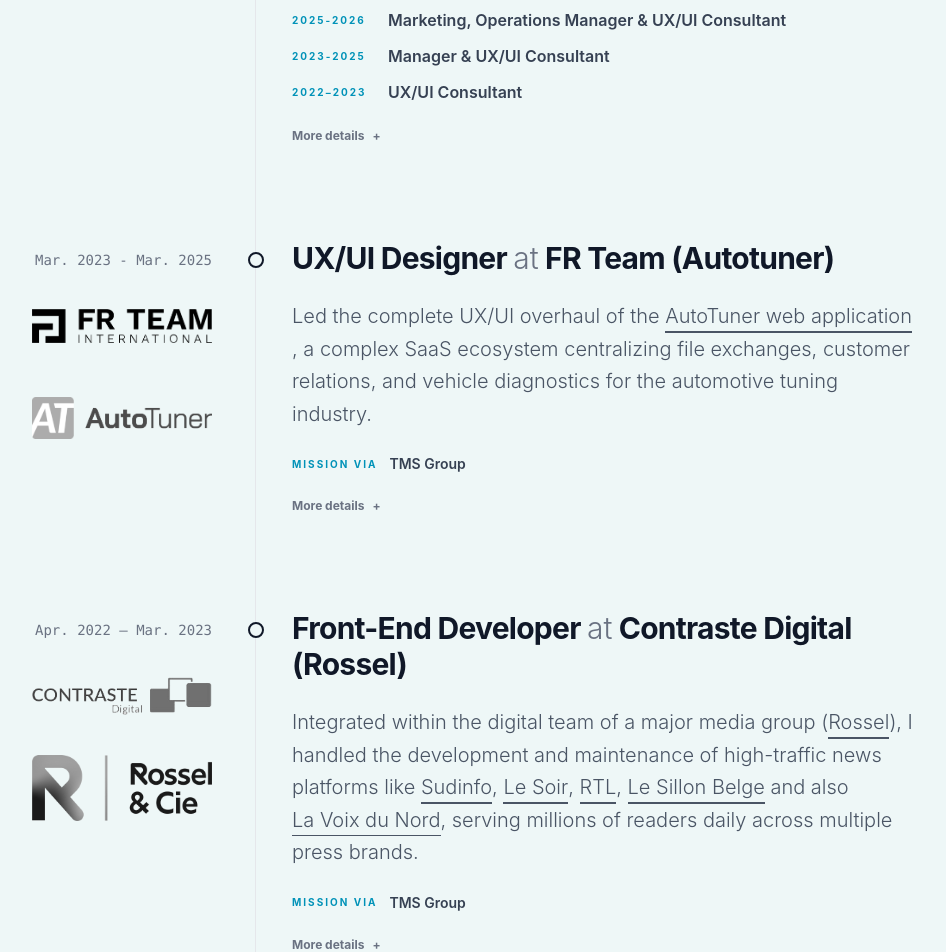
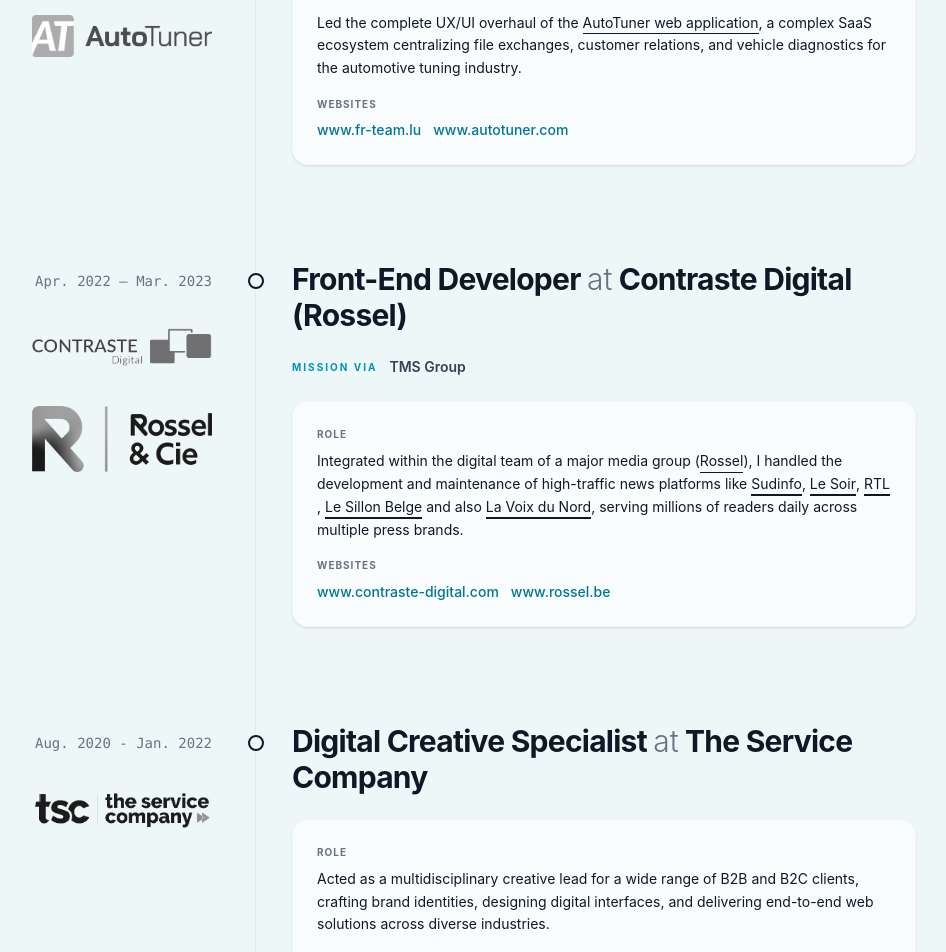
Before and after one commit to sovetkevin/kevin-sovet-portfolio-next, a Next.js app: page / in a window 1280 px wide. Shown: the part 1820-2772 px from the top of the page, without its empty margins (268-1214 px from the left). Built offline with nearby package versions, Linux system fonts and the light colour scheme.

Commit message:
feat/refactor-information-displayed-in-experience-section

```diff
--- a/components/Experience.tsx
+++ b/components/Experience.tsx
@@ -32,7 +32,7 @@
         <h2 className="text-4xl md:text-6xl font-bold text-gray-900 leading-[1.1] tracking-tighter md:col-span-2">
         Over a decade, I have been building bridges between human emotion and technological innovation.
         </h2>
-        <div className="text-xl text-gray-600 leading-relaxed max-w-2xl font-light md:col-span-1 md:self-end">
+        {/* <div className="text-xl text-gray-600 leading-relaxed max-w-2xl font-light md:col-span-1 md:self-end">
           <ul className="space-y-4">
             <li className="group flex items-start gap-4">
               <span className="mt-4 h-[2px] w-10 bg-gray-300 transition-all duration-300 group-hover:w-16 group-hover:bg-cyan-500" />
@@ -53,19 +53,20 @@
               </p>
             </li>
           </ul>
-        </div>
+        </div> */}
       </AnimatedSection>
 
       <div className="relative pt-12">
         <div className="absolute left-[34px] lg:left-[427px] top-0 bottom-0 w-[1px] bg-gray-200"></div>
+        <div className="space-y-24">
 
-        <div className="space-y-24">
           {visibleExperiences.map((item, index) => {
             const hasDetails = item.bottomLine || item.valueAdd || item.website;
 
             return (
               <AnimatedSection key={index} className="grid grid-cols-1 lg:grid-cols-[400px_1fr] gap-8 lg:gap-16 items-start">
                 <div className="flex flex-row justify-between items-center lg:flex-col lg:items-end lg:justify-start gap-2 pr-4 pt-2.5">
+
                   <span className="text-gray-500 font-mono text-sm">{item.year}</span>
                   {item.logo && item.logo.length > 0 && (
                     <div className="lg:flex flex-row lg:flex-col hidden items-center lg:items-end gap-2 lg:gap-3 lg:mt-2">
@@ -90,25 +91,7 @@
                       {item.role} <span className="font-light text-gray-500 tracking-normal">at</span> {item.company}
                     </h3>
 
-
-
-                    <p className="text-gray-600 leading-relaxed text-xl max-w-2xl font-light">
-                      {linkify(item.description)}
-                    </p>
-
-
-                    {item.subRoles && (
-                      <div className="space-y-3">
-                        {item.subRoles.map((sub, i) => (
-                          <div key={i} className="flex gap-4 items-center">
-                            <span className="text-[10px] font-bold tracking-[0.2em] text-cyan-600 min-w-[80px] uppercase">{sub.year}</span>
-                            <span className="text-gray-700 font-semibold">{sub.title}</span>
-                          </div>
-                        ))}
-                      </div>
-                    )}
-
-{item.missionVia && (
+                    {item.missionVia && (
                       <div className="flex gap-3 items-center text-sm">
                         <span className="text-[10px] font-bold tracking-[0.2em] text-cyan-600 uppercase">
                           {item.missionVia.label}
@@ -119,49 +102,21 @@
                       </div>
                     )}
 
-                    {hasDetails && (
-                      <button
-                        type="button"
-                        onClick={() =>
-                          setExpandedDetails(prev => ({
-                            ...prev,
-                            [index]: !prev[index],
-                          }))
-                        }
-                        className="text-xs font-bold flex items-center gap-2 group/btn cursor-pointer bg-transparent border-none p-0 mt-1"
-                        aria-expanded={!!expandedDetails[index]}
-                      >
-                        <span className="transition-colors text-gray-500 group-hover/btn:text-cyan-600">
-                          {expandedDetails[index] ? 'Less details' : 'More details'}
-                        </span>
-                        <span
-                          className={`transition-all text-gray-500 group-hover/btn:text-cyan-600 ${
-                            expandedDetails[index]
-                              ? 'group-hover/btn:-translate-y-[1px]'
-                              : 'group-hover/btn:translate-y-[1px]'
-                          }`}
-                          aria-hidden="true"
-                        >
-                          {expandedDetails[index] ? '−' : '+'}
-                        </span>
-                      </button>
-                    )}
-                    {hasDetails && expandedDetails[index] && (
-                      <div className="bg-white/60 p-6 rounded-2xl border border-gray-100/60 shadow-sm max-w-2xl mt-6 space-y-4">
+                    <div className="bg-white/60 p-6 rounded-2xl border border-gray-100/60 shadow-sm max-w-2xl mt-6 space-y-4">
                         {item.bottomLine && (
                           <p className="text-gray-900 text-sm leading-relaxed">
-                            <span className="font-bold uppercase tracking-widest text-[10px] text-gray-500 block mb-2">What I did</span>
-                            {item.bottomLine}
+                            <span className="font-bold uppercase tracking-widest text-[10px] text-gray-500 block mb-2">Role</span>
+                            {linkify(item.bottomLine)}
                           </p>
                         )}
-                        {item.valueAdd && (
+                        {/* {item.valueAdd && (
                           <p className="text-gray-900 text-sm leading-relaxed">
                             <span className="font-bold uppercase tracking-widest text-[10px] text-gray-500 block mb-2">Added value</span>
                             {item.valueAdd}
                           </p>
-                        )}
+                        )} */}
                         {item.website && (
-                          <p className="text-gray-900 text-sm leading-relaxed">
+                          <div className="text-gray-900 text-sm leading-relaxed">
                             <span className="font-bold uppercase tracking-widest text-[10px] text-gray-500 block mb-2">Website{item.website && Array.isArray(item.website) && item.website.length > 1 ? 's' : ''}</span>
                             <div className="flex flex-wrap gap-3 items-center">
                               {(Array.isArray(item.website) ? item.website : [item.website]).map((url, index) => (
@@ -176,10 +131,11 @@
                                 </a>
                               ))}
                             </div>
-                          </p>
+                          </div>
                         )}
                       </div>
-                    )}
+
+
                   </div>
                 </div>
               </AnimatedSection>
--- a/data/constants.tsx
+++ b/data/constants.tsx
@@ -27,7 +27,7 @@
       { year: "2023-2025", title: "Manager & UX/UI Consultant" },
       { year: "2022–2023", title: "UX/UI Consultant" }
     ],
-    bottomLine: "Redesigned the full company website end to end in React/Vite, from strategy and copywriting to production, while streamlining internal workflows and elevating the brand's digital authority.",
+    bottomLine: "I lead the operational strategy and internal branding of the digital consultancy company while providing high-level UX/UI consulting and frontend integration for our clients. As Operations & Marketing Manager, I bridge the gap between human capital and business objectives by coaching consultants, refining market positioning, and driving the company's digital transformation.",
     valueAdd: "A rare combination of leadership, design thinking, and front-end execution that ensures both operational excellence and a strong, consistent brand presence."
   },
   {
@@ -41,7 +41,7 @@
       label: "Mission via",
       company: "TMS Group",
     },
-    bottomLine: "Architected a Design System built with Svelte and documented in Storybook, ensuring visual consistency across the platform and significantly reducing front-end production time for new features.",
+    bottomLine: "Led the complete UX/UI overhaul of the <a href=\"https://www.autotuner.cloud/login\" target=\"_blank\">AutoTuner web application</a>, a complex SaaS ecosystem centralizing file exchanges, customer relations, and vehicle diagnostics for the automotive tuning industry.",
     valueAdd: "Scalability by design. Transforming a purely technical tool into a seamless, high-performance product used by dealers and clients worldwide."
   },
   {
@@ -55,7 +55,7 @@
       label: "Mission via",
       company: "TMS Group",
     },
-    bottomLine: "Led the full redesign of Le Sillon Belge and Sudinfo portals; optimized subscription and user profile management systems (GPG/PCG) to maximize audience retention across the group's portfolio.",
+    bottomLine: "Integrated within the digital team of a major media group (<a href=\"https://www.rossel.be\" target=\"_blank\">Rossel</a>), I handled the development and maintenance of high-traffic news platforms like <a href=\"https://www.sudinfo.be\" target=\"_blank\">Sudinfo</a>, <a href=\"https://www.lesoir.be\" target=\"_blank\">Le Soir</a>, <a href=\"https://www.rtl.be\" target=\"_blank\">RTL</a>, <a href=\"https://www.sillonbelge.be\" target=\"_blank\">Le Sillon Belge</a> and also <a href=\"https://www.lavoixdunord.fr\" target=\"_blank\">La Voix du Nord</a>, serving millions of readers daily across multiple press brands.",
     valueAdd: "Technical reliability and delivery speed in a high-pressure, content-driven environment where performance, uptime, and consistency across brands are non-negotiable."
   },
   {
@@ -65,7 +65,7 @@
     logo: ["/images/experience/tsc-experts.png"],
     website: "https://www.tsc-experts.com/",
     description: "Acted as a multidisciplinary creative lead for a wide range of B2B and B2C clients, crafting brand identities, designing digital interfaces, and delivering end-to-end web solutions across diverse industries.",
-    bottomLine: "Delivered cohesive digital projects from brief to go-live, combining UX strategy, visual design, and technical integration to drive measurable engagement and conversion for each client.",
+    bottomLine: "Acted as a multidisciplinary creative lead for a wide range of B2B and B2C clients, crafting brand identities, designing digital interfaces, and delivering end-to-end web solutions across diverse industries.",
     valueAdd: "Versatility across sectors and disciplines. The ability to own an entire project, from brand identity to CMS integration, while adapting tone, aesthetic, and approach to each client's unique context."
   },
   {
@@ -79,7 +79,7 @@
       { year: "2017-2020", title: "Digital Marketing - Graphic, Web & UX/UI Designer" },
       { year: "2015–2017", title: "Graphic & Web Designer" }
     ],
-    bottomLine: "Delivered the end-to-end redesign and frontend integration (Angular Material) for OncoKDM™, alongside the corporate website and multiple BioPharma hubs, ensuring seamless data visualization across the entire ecosystem.",
+    bottomLine: "Managed the digital presence of a precision medicine leader for 5 years. I also spearheaded the UX/UI redesign of the flagship <a href=\"https://oncodna.com/clinical-oncokdm/\" target=\"_blank\">OncoKDM™ platform</a>, transforming complex genomic data into intuitive interfaces for both clinical experts and patients.",
     valueAdd: "Expertise in 'Adaptive Information Design', the ability to present the same high-level scientific data through different lenses to meet the specific emotional and technical needs of doctors versus patients."
   },
 ];
```
